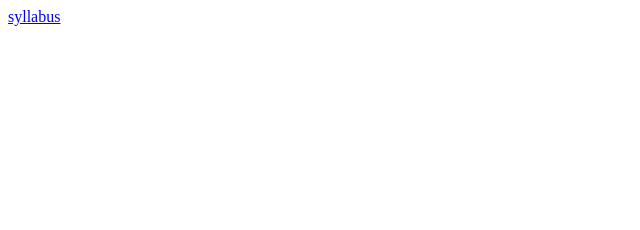
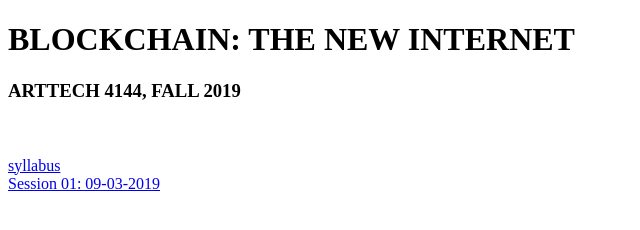
Before and after one commit to dougrosman/saic-blockchain-fa19, a plain HTML site: page docs/index.html in a window 1280 px wide. Shown: the whole page, without its empty margins (0-640 px from the left). Drawn offline with Linux system fonts and the light colour scheme.

Commit message:
add session 01

```diff
--- a/docs/index.html
+++ b/docs/index.html
@@ -1,8 +1,15 @@
 <!DOCTYPE html>
+<head>
+    <h1>BLOCKCHAIN: THE NEW INTERNET</h1>
+    <h3>ARTTECH 4144, FALL 2019</h3>
+</head>
 
 <body>
-
+<br>
+<br>
 <a href="blockchain-2019-syllabus">syllabus</a>
+<br>
+<a href="lectures/session01">Session 01: 09-03-2019</a>
 </body>
 
 
```
